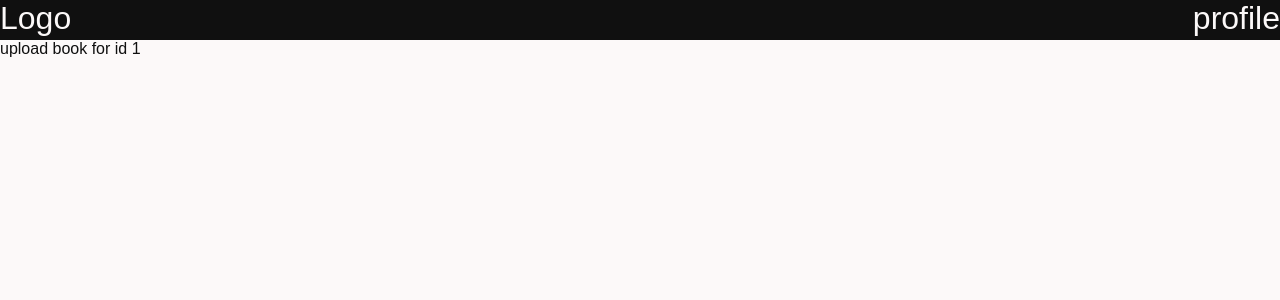
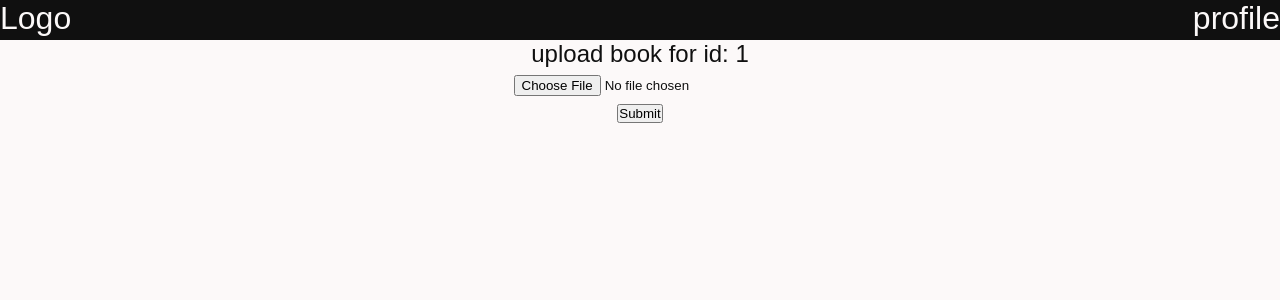
Before and after one commit to vivek250391/JK, a Next.js app in the folder frontend/: page /book/upload/1 in a window 1280 px wide. Shown: the top 300 px of the page. Built offline with nearby package versions, Linux system fonts and the light colour scheme.

Commit message:
modified routes and file upload

```diff
--- a/frontend/src/app/book/upload/[id]/page.jsx
+++ b/frontend/src/app/book/upload/[id]/page.jsx
@@ -1,10 +1,11 @@
 'use client'
+import { UploadBook } from "@/components/book/upload-book"
 import { useParams } from "next/navigation"
-export default function UploadBook(){
+export default function UploadBookPage(){
     const params=useParams()
     return (
         <div>
-            upload book for id {params.id}
+            <UploadBook id={params.id} />
         </div>
     )
 }
--- /dev/null
+++ b/frontend/src/components/book/upload-book.jsx
@@ -0,0 +1,28 @@
+import styles from '@/components/book/upload-book.module.css'
+import {validateFileType,sendData} from '@/lib/uploadbookeventhandler'
+import { useState,useRef } from 'react'
+export function UploadBook({id}){
+    const [error,setError]=useState("")
+    const [fileExtension,setFileExtension]=useState("")
+    const [success,setSuccess]=useState("")
+    const fileInputRef = useRef(null);
+    return (
+        <div className={styles.uploadBook}>
+            <div className={styles.book}>
+            upload book for id: {id}
+            <div>
+                <input type="file" accept='.pdf' ref={fileInputRef}  onChange={(e)=>validateFileType(e,setFileExtension,setError)} />
+            </div>
+            <div className={styles.error}>
+                {error}
+            </div>
+            <div className={styles.success}>
+                {success}
+            </div>
+            <div>
+                <button type="button" onClick={()=>sendData(id,setError,setSuccess,fileExtension,fileInputRef)} >Submit</button>
+            </div>
+            </div>
+        </div>
+    )
+}
--- /dev/null
+++ b/frontend/src/components/book/upload-book.module.css
@@ -0,0 +1,17 @@
+.uploadBook{
+    display: flex;
+    flex-direction: column;
+    font-size: 1.5rem;
+}
+
+.book{
+    text-align: center;
+}
+
+.error{
+    color: red;
+}
+
+.success{
+    color:green
+}
--- /dev/null
+++ b/frontend/src/lib/uploadbookeventhandler.js
@@ -0,0 +1,34 @@
+export function validateFileType(event,setFileExtension,setError){
+    setError("")
+    setFileExtension("")
+    const file=event.target.value
+    const ext=file.split('.').pop()
+    if(ext!=="pdf")
+        setError("Only pdf files allowed")
+    setFileExtension(ext)
+
+
+}
+
+export async function sendData(id,setError,setSuccess,fileExtension,fileInputRef){
+    if(fileExtension!=="pdf")
+        return
+    const file = fileInputRef.current?.files?.[0];
+    if (!file) return;
+
+    const formData = new FormData();
+    formData.append('file', file)
+
+    const response = await fetch(`${process.env.NEXT_PUBLIC_API_URL}/upload/${id}`, {
+      method: 'POST', // or 'PUT'
+      body: formData
+      // Do NOT manually set the 'Content-Type' header when using FormData.
+      // The browser sets it automatically with the correct boundary.
+    });
+
+    if(response.status===200)
+        setSuccess("file is successfully uploaded")
+    else
+        setError(response.status)
+
+}
```
Also changed, not shown: 1 other file (tests, documents, lock files or other folders).
